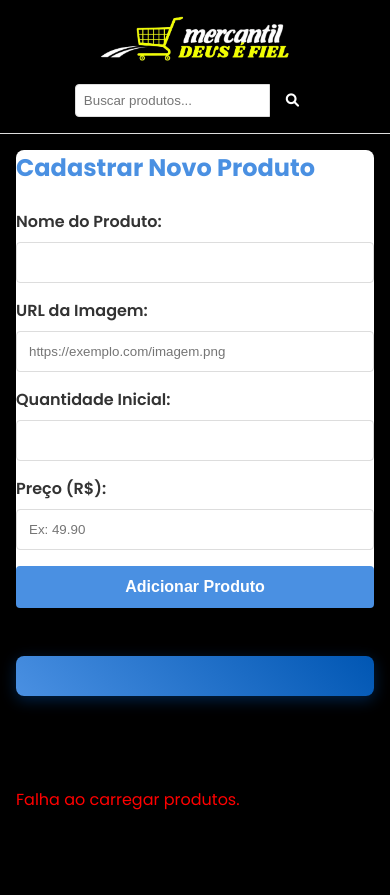
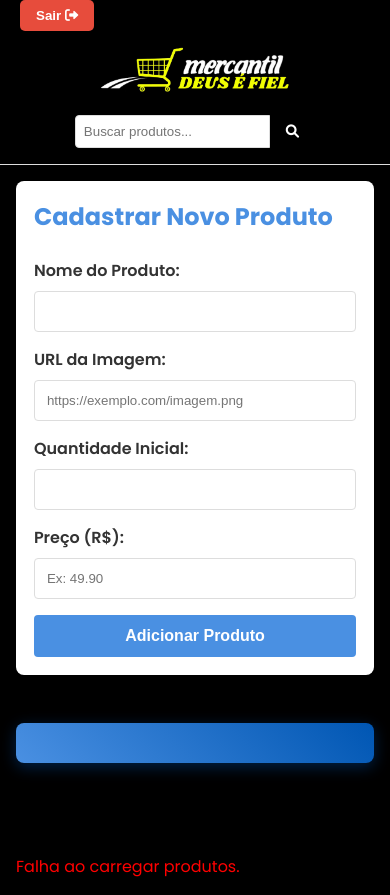
Before and after one commit to Pyroww/Controle_estoqueWEB, a website: page public/index.html in a window 390 px wide. Before the commit the page ends 844 px from the top, so only its background shows below. Drawn offline with Linux system fonts and the light colour scheme; no server answers; sample sign-in values are in the browser's storage.

Commit message:
Implementa tela de login no frontend

```diff
--- a/public/index.html
+++ b/public/index.html
@@ -4,6 +4,18 @@
     <meta charset="UTF-8">
     <meta name="viewport" content="width=device-width, initial-scale=1.0">
     <title>Controle de Estoque</title>
+    <script>
+        if (sessionStorage.getItem('loggedIn') !== 'true') {
+            window.location.href = 'login.html';
+        }
+    </script>
+
+    <div class="header-left">
+        </div>
+    <div class="search-container">
+        </div>
+    <button id="logout-button" class="logout-btn">Sair <i class="fas fa-sign-out-alt"></i></button>
+
     <link rel="stylesheet" href="style.css">
     <link rel="stylesheet" href="https://cdnjs.cloudflare.com/ajax/libs/font-awesome/6.0.0-beta3/css/all.min.css">
 </head>
--- /dev/null
+++ b/public/login.css
@@ -0,0 +1,69 @@
+@import url('https://fonts.googleapis.com/css2?family=Poppins:wght@400;600&display=swap');
+
+body {
+    display: flex;
+    justify-content: center;
+    align-items: center;
+    min-height: 100vh;
+    background: linear-gradient(135deg, #667eea 0%, #764ba2 100%);
+    font-family: 'Poppins', sans-serif;
+    margin: 0;
+}
+
+.login-container {
+    background-color: white;
+    padding: 40px;
+    border-radius: 10px;
+    box-shadow: 0 10px 25px rgba(0, 0, 0, 0.1);
+    width: 100%;
+    max-width: 400px;
+    text-align: center;
+}
+
+h2 {
+    margin-bottom: 20px;
+    color: #333;
+}
+
+.input-group {
+    margin-bottom: 20px;
+    text-align: left;
+}
+
+.input-group label {
+    display: block;
+    margin-bottom: 5px;
+    color: #555;
+    font-weight: 600;
+}
+
+.input-group input {
+    width: 100%;
+    padding: 10px;
+    border: 1px solid #ddd;
+    border-radius: 5px;
+    box-sizing: border-box;
+}
+
+button {
+    width: 100%;
+    padding: 12px;
+    border: none;
+    background-color: #764ba2;
+    color: white;
+    border-radius: 5px;
+    cursor: pointer;
+    font-size: 16px;
+    font-weight: 600;
+    transition: background-color 0.3s ease;
+}
+
+button:hover {
+    background-color: #667eea;
+}
+
+.error-message {
+    color: #d9534f;
+    margin-top: 15px;
+    min-height: 20px;
+}
--- a/public/script.js
+++ b/public/script.js
@@ -1,4 +1,13 @@
 document.addEventListener('DOMContentLoaded', () => {
+
+    const logoutButton = document.getElementById('logout-button');
+    if(logoutButton) {
+        logoutButton.addEventListener('click', () => {
+            sessionStorage.removeItem('loggedIn'); // Remove o indicador de login
+            window.location.href = 'login.html'; // Redireciona para a tela de login
+        });
+    }
+
     // --- SELETORES DE ELEMENTOS ---
     const productForm = document.getElementById('productForm');
     const productList = document.getElementById('productList');
--- a/public/style.css
+++ b/public/style.css
@@ -343,6 +343,22 @@ main {
     font-weight: 700;
 }
 
+.logout-btn {
+    background-color: var(--danger-color);
+    color: white;
+    border: none;
+    border-radius: 5px;
+    padding: 0.5rem 1rem;
+    cursor: pointer;
+    font-weight: 600;
+    margin-left: 20px;
+    transition: background-color 0.3s;
+}
+
+.logout-btn:hover {
+    background-color: #c82333;
+}
+
 /* --- MEDIA QUERY PARA RESPONSIVIDADE EM CELULARES --- */
 
 @media (max-width: 768px) {
@@ -350,6 +366,14 @@ main {
     .sidebar {
         display: none;
     }
+
+	#productForm{
+		margin: 5%;
+	}
+
+	h2{
+		margin: 5%;
+	}
 
     /* Remove a margem da área principal, para que ocupe a tela toda */
     main {
```
Also changed, not shown: public/login.html (added, +27 -0 lines), public/login.js (added, +25 -0 lines).
